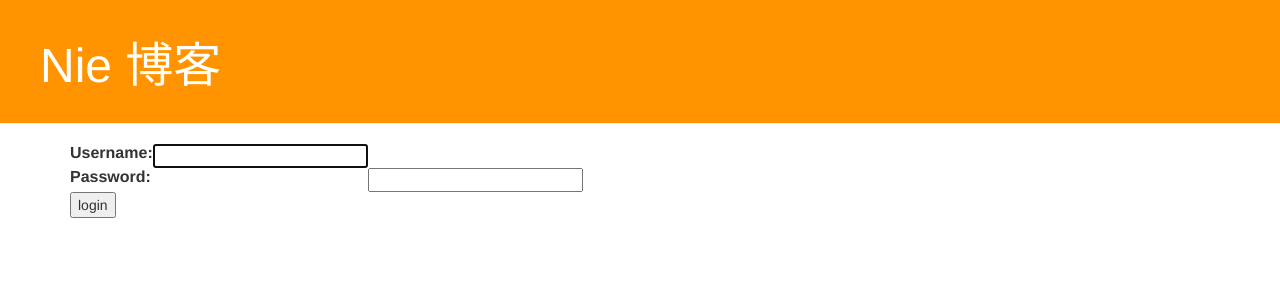
After one commit to niewanroot/my-first-blog, a Django app: page /accounts/login/ in a window 1280 px wide. The commit adds this page. Shown: the top 300 px of the page. Run offline with Django 3.2, Linux system fonts and the light colour scheme; some libraries are stand-ins or nearby versions.

Commit message:
添加了一些功能登录

```diff
--- a/blog/templates/blog/base.html
+++ b/blog/templates/blog/base.html
@@ -1,7 +1,7 @@
 {% load staticfiles %}
 <html>
 	<head>
-		<title>Nie Blog</title>
+		<title>Nie 博客</title>
 		<link rel="stylesheet" href="//maxcdn.bootstrapcdn.com/bootstrap/3.2.0/css/bootstrap.min.css">
 		<link rel="stylesheet" href="//maxcdn.bootstrapcdn.com/bootstrap/3.2.0/css/bootstrap-theme.min.css">
 		<link rel="stylesheet" href="{% static 'css/blog.css' %}">
@@ -10,9 +10,10 @@
 	<body>
 		<div class="page-header">
 		{% if user.is_authenticated %}
-			<a href="{% url 'post_new' %}" class="top-menu"><span class="glyphicon glyphicon-plus"></span></a>
+			<a href="{% url 'post_new' %}" class="top-menu"><span class="glyphicon glyphicon-plus"></span>新建文章</a>
+			<a href="{% url 'post_draft_list' %}" class="top-menu"><span class="glyphicon glyphicon-edit"></span>草稿箱</a>
 		{% endif %}
-			<h1><a href='/'>Nie Blog</a></h1>
+			<h1><a href='/'>Nie 博客</a></h1>
 		</div>
 		<div class="content container">
 			<div class="row">
--- a/blog/templates/blog/post_detail.html
+++ b/blog/templates/blog/post_detail.html
@@ -6,9 +6,12 @@
 			<div>
 				{{post.published_date }}
 			</div>
+		{% else %}
+			<a class="btn btn-default" href="{% url 'post_publish' pk=post.pk %}">发布</a>
 		{% endif %}
 		{% if user.is_authenticated %}
-		<a class="btn btn-default" href="{% url 'post_edit' pk=post.pk %}"><span class="glyphicon glyphicon-pencil"></span></a>
+		<a class="btn btn-default" href="{% url 'post_edit' pk=post.pk %}"><span class="glyphicon glyphicon-pencil"></span>编辑</a>
+		<a class="btn btn-default" href="{% url 'post_remove' pk=post.pk %}"><span class="glyphicon glyphicon-remove"></span>删除</a>
 		{% endif %}
 		<h1>{{post.title }}</h1>
 		<p>{{post.text|linebreaksbr }}</p>
--- /dev/null
+++ b/blog/templates/registration/login.html
@@ -0,0 +1,21 @@
+{% extends "blog/base.html" %}
+{% block content %}
+	{% if form.errors %}
+		<p>你的用户名/密码不正确！</p>
+	{% endif%}
+	<form method="post" action="{% url 'login'%}">
+	{% csrf_token %}
+		<table>
+		<tr>
+			<td>{{form.username.label_tag}}</td>
+			<td>{{form.username}}</td>
+		</tr>
+		<tr>
+			<td>{{form.password.label_tag}}<td>
+			<td>{{form.password}}</td>
+		</tr>
+		</table>
+		<input type="submit" value="login" />
+		<input type="hidden" name="next" value="{{ next}}">
+	</form>
+{% endblock%}
--- a/blog/urls.py
+++ b/blog/urls.py
@@ -1,10 +1,15 @@
 # -*- coding: utf-8 -*-
 from django.conf.urls import url
 from . import views
+
 
 urlpatterns = [
     url(r'^$',views.post_list,name='post_list'),
     url(r'^post/(?P<pk>[0-9]+)/$',views.post_detail,name='post_detail'),
     url(r'^post/new/$',views.post_new,name='post_new'),
     url(r'^post/(?P<pk>[0-9]+)/edit/$',views.post_edit, name='post_edit'),
+    url(r'^drafts/$',views.post_draft_list, name='post_draft_list'),
+    url(r'^post/(?P<pk>\d+)/publish/$',views.post_publish,name='post_publish'),
+    url(r'^post/(?P<pk>\d+)/remove/$',views.post_remove,name='post_remove'),
+
     ]
--- a/mysite/settings.py
+++ b/mysite/settings.py
@@ -102,3 +102,4 @@ USE_TZ = True
 
 STATIC_URL = '/static/'
 STATIC_ROOT = os.path.join(BASE_DIR,'static')
+LOGIN_REDIRECT_URL = '/'
--- a/mysite/urls.py
+++ b/mysite/urls.py
@@ -1,5 +1,7 @@
 from django.conf.urls import include, url
 from django.contrib import admin
+
+from django.contrib.auth import views
 
 urlpatterns = [
     # Examples:
@@ -8,4 +10,5 @@ urlpatterns = [
 
     url(r'^admin/', include(admin.site.urls)),
     url(r'',include('blog.urls')),
+    url(r'^accounts/login/$',views.login, name='login'),
 ]
```
Also changed, not shown: blog/login.py (added, +10 -0 lines), blog/templates/blog/post_draft_list.html (added, +10 -0 lines), blog/views.py (+21 -5 lines).
